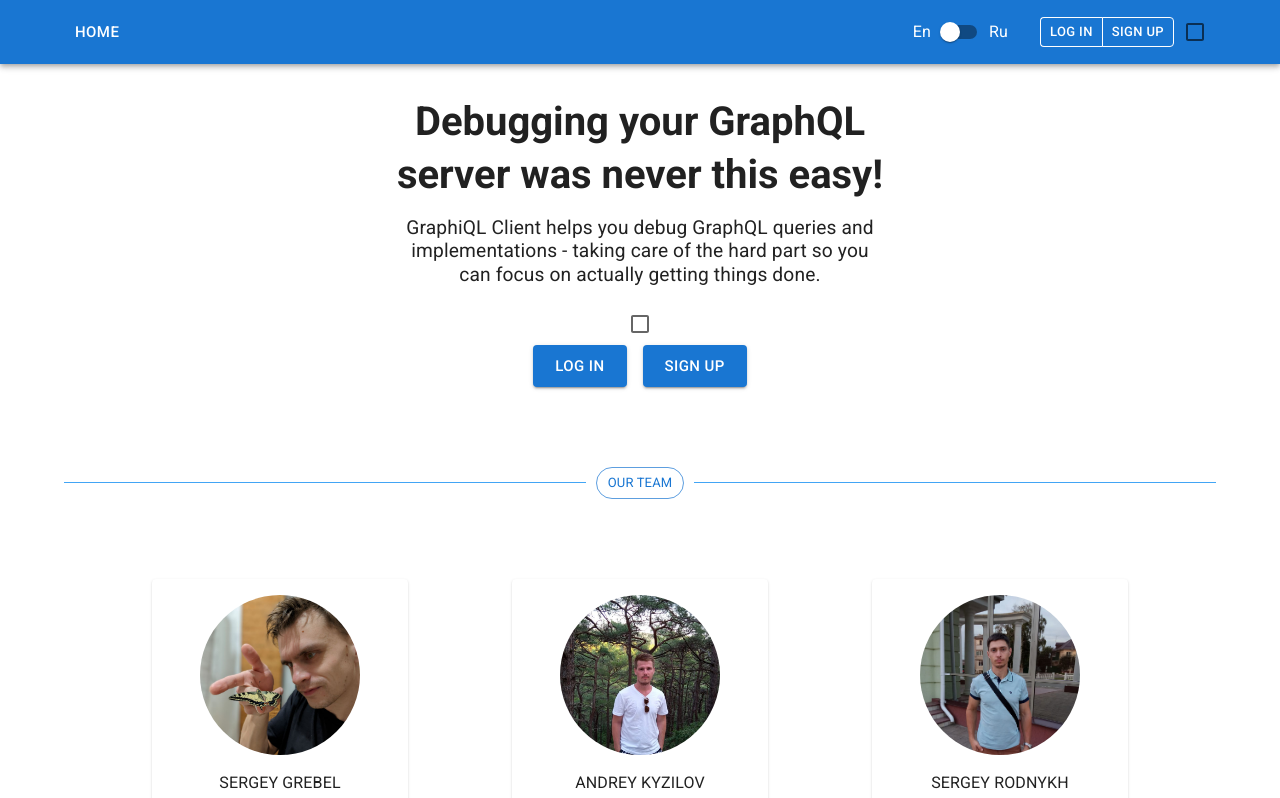
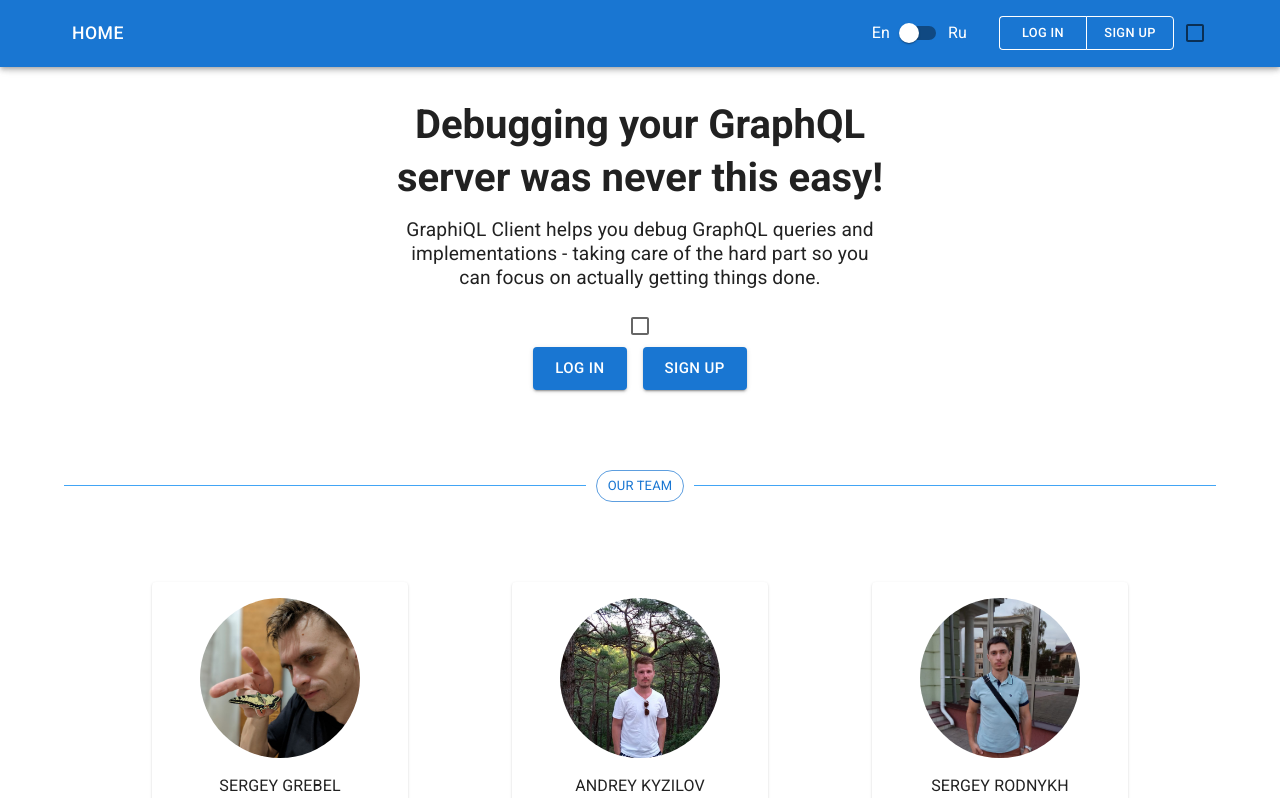
Before and after one commit to GSerdg/graphiql-app, a React (Vite) app: page / in a window 1280 px wide. Shown: the top 798 px of the page. Built offline with nearby package versions, Linux system fonts and the light colour scheme.

Commit message:
feat: add sticky header

```diff
--- a/src/components/header/Header.scss
+++ b/src/components/header/Header.scss
@@ -5,3 +5,58 @@
     padding: 0 24px;
   }
 }
+
+html .appbar {
+ background-color: #1976d2;
+ transition: 1s;
+}
+
+html .appbar {
+  & p {
+    font-size: 1rem;
+  }
+
+  & .header__button--home {
+    font-size: 1.1rem;
+  }
+
+  & .header__button {
+    width: 5.5rem;
+    height: 2rem;
+    font-size: 0.8rem;
+    transition: 1s;
+    padding: 1rem;
+  }
+  & .header__toolbar {
+    transition: 1s;
+    min-height: 64px;
+    padding: 12px 0;
+  }
+}
+
+html .appbar--sticky {
+  box-shadow: none;
+  background-color: #01579b;
+
+  & p {
+    font-size: 0.9rem;
+  }
+
+  & .header__button--home {
+    font-size: 1rem;
+  }
+
+  & .header__toolbar {
+    transition: 1s;
+    min-height: 40px;
+    padding: 2px 0;
+  }
+
+  & .header__button {
+    transition: 1s;
+    padding: 0.2rem;
+    width: 4.5rem;
+    height: 1.8rem;
+    font-size: 0.7rem;
+  }
+}
--- a/src/components/header/Header.tsx
+++ b/src/components/header/Header.tsx
@@ -10,14 +10,31 @@
   Toolbar,
   Typography,
 } from '@mui/material';
-import React, { useState } from 'react';
+import React, { useState, useEffect } from 'react';
 import { Link } from 'react-router-dom';
 import './Header.scss';
 
 export default function Header() {
   const [lang, setLang] = useState('en');
   const [auth, setAuth] = useState(false);
+  const [isSticky, setIsSticky] = useState(false);
   console.log(lang);
+
+  useEffect(() => {
+    window.addEventListener('scroll', handleScroll);
+    return () => {
+      window.removeEventListener('scroll', handleScroll);
+    };
+  }, []);
+
+  const handleScroll = () => {
+    const scrollTop = window.scrollY;
+    if (scrollTop > 60) {
+      setIsSticky(true);
+    } else if (scrollTop < 10) {
+      setIsSticky(false);
+    }
+  };
 
   const handleSwitch = (event: React.ChangeEvent<HTMLInputElement>) => {
     if (event.target.checked) {
@@ -41,11 +58,20 @@
 
   return (
     <>
-      <AppBar position="static">
+      <AppBar
+        position="sticky"
+        className={isSticky ? 'appbar--sticky' : 'appbar'}
+      >
         <Container className="header">
-          <Toolbar sx={{ padding: '0 !important' }}>
+          <Toolbar className="header__toolbar">
             <Box sx={{ flexGrow: 1 }}>
-              <Button component={Link} color="inherit" size="large" to="/">
+              <Button
+                component={Link}
+                color="inherit"
+                // size="large"
+                to="/"
+                className="header__button--home"
+              >
                 Home
               </Button>
             </Box>
@@ -59,11 +85,21 @@
               <Typography>Ru</Typography>
             </Stack>
             {!auth && (
-              <ButtonGroup size="small">
-                <Button component={Link} color="inherit" to="/login">
+              <ButtonGroup>
+                <Button
+                  component={Link}
+                  color="inherit"
+                  to="/login"
+                  className="header__button"
+                >
                   Log in
                 </Button>
-                <Button component={Link} color="inherit" to="/signup">
+                <Button
+                  component={Link}
+                  color="inherit"
+                  to="/signup"
+                  className="header__button"
+                >
                   Sign up
                 </Button>
               </ButtonGroup>
--- a/src/index.scss
+++ b/src/index.scss
@@ -1,5 +1,5 @@
 html {
-  font-size: 8px;
+  font-size: 9px;
 
   @media (min-width: 360px) {
     font-size: 10px;
```
